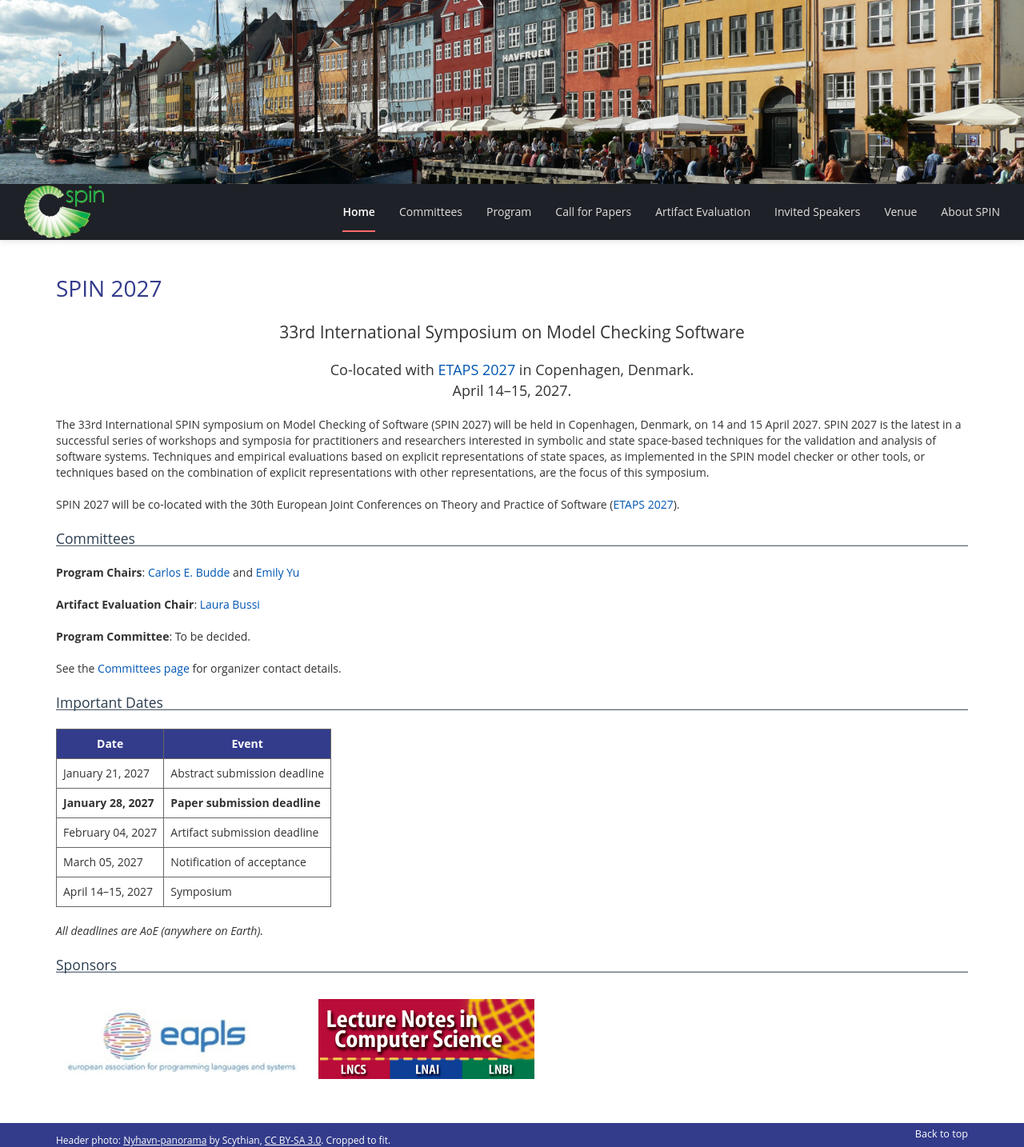
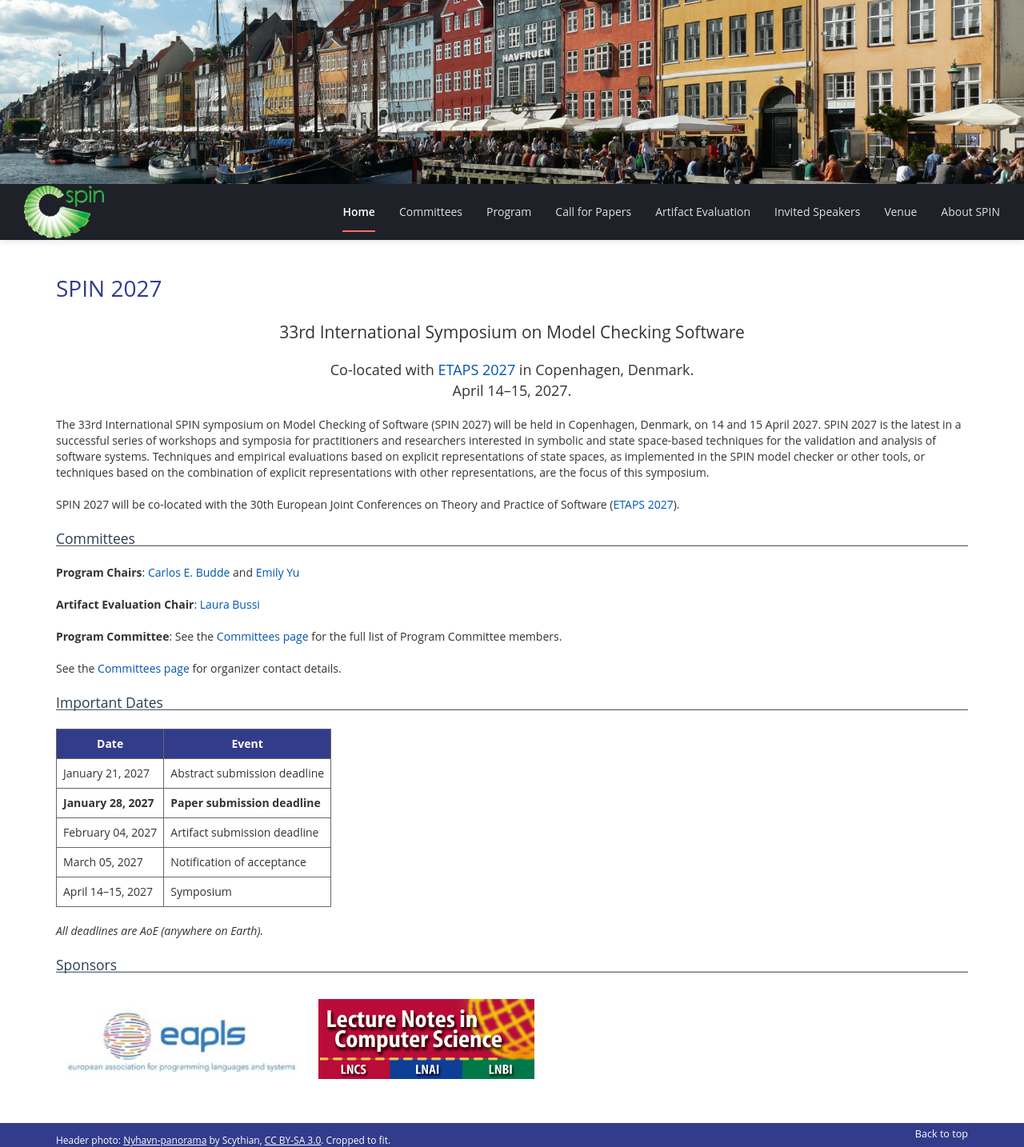
Before and after one commit to SPIN-web/SPIN2027, a Jekyll site: the page built from _pages/index.md, in a window 1280 px wide. Shown: the whole page at 80% size. Built offline with Jekyll 4.4.1, drawn with Linux system fonts in a browser that asks for light colours; nearby versions of some CDN libraries.

Commit message:
Add blurp for program committee to index page

```diff
--- a/_pages/index.md
+++ b/_pages/index.md
@@ -29,7 +29,7 @@ SPIN 2027 will be co-located with the 30th European Joint Conferences on Theory
 
 **Artifact Evaluation Chair**: [Laura Bussi](https://laurab1.github.io/)
 
-**Program Committee**: To be decided.
+**Program Committee**: See the [Committees page]({{ '/committees' | relative_url }}) for the full list of Program Committee members.
 
 See the [Committees page]({{ '/committees' | relative_url }}) for organizer contact details.
 
```
